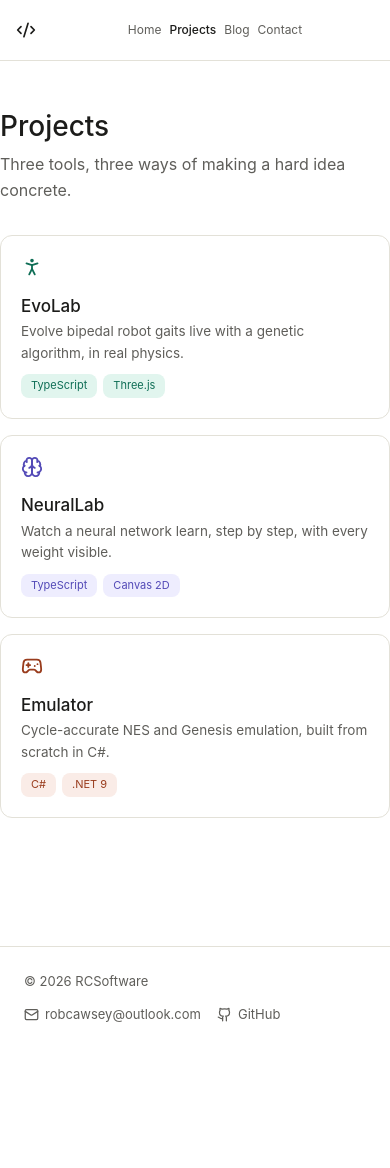
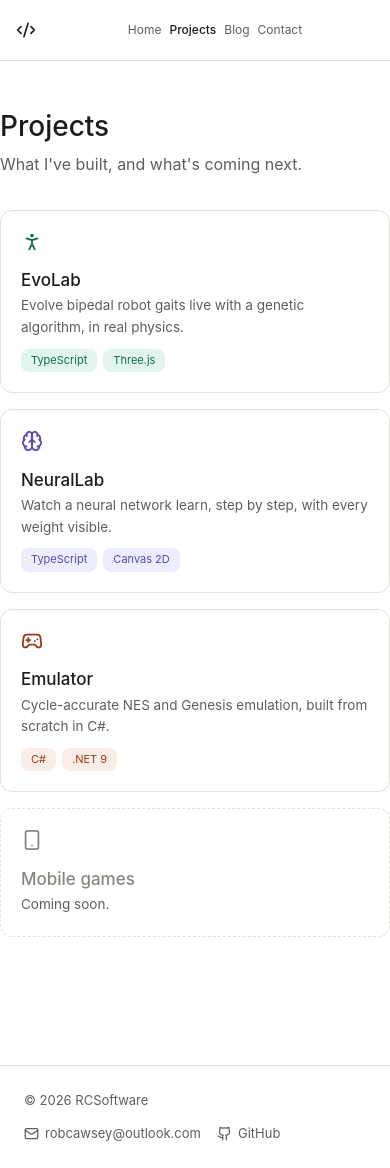
Before and after one commit to RobCawsey/RobCSoftware, a React (Vite) app: page /projects in a window 390 px wide. Before the commit the page ends 1049 px from the top, so only its background shows below. Built offline with nearby package versions, Linux system fonts and the light colour scheme.

Commit message:
Add a Mobile games coming-soon placeholder to the projects page

```diff
--- a/src/pages/Projects.tsx
+++ b/src/pages/Projects.tsx
@@ -1,3 +1,4 @@
+import { Smartphone } from 'lucide-react'
 import { projects } from '../data/projects'
 import ProjectCard from '../components/ProjectCard'
 
@@ -5,7 +6,7 @@ export default function Projects() {
   return (
     <section className="container" style={{ padding: '48px 0 64px' }}>
       <h1 style={{ marginBottom: 8 }}>Projects</h1>
-      <p style={{ marginBottom: 32 }}>Three tools, three ways of making a hard idea concrete.</p>
+      <p style={{ marginBottom: 32 }}>What I've built, and what's coming next.</p>
       <div
         style={{
           display: 'grid',
@@ -16,6 +17,14 @@ export default function Projects() {
         {projects.map((project) => (
           <ProjectCard key={project.slug} project={project} />
         ))}
+        <div
+          className="card"
+          style={{ borderStyle: 'dashed', color: 'var(--color-text-muted)' }}
+        >
+          <Smartphone size={22} />
+          <h3 style={{ margin: '10px 0 4px', color: 'var(--color-text-muted)' }}>Mobile games</h3>
+          <p style={{ fontSize: 13.5 }}>Coming soon.</p>
+        </div>
       </div>
     </section>
   )
```
